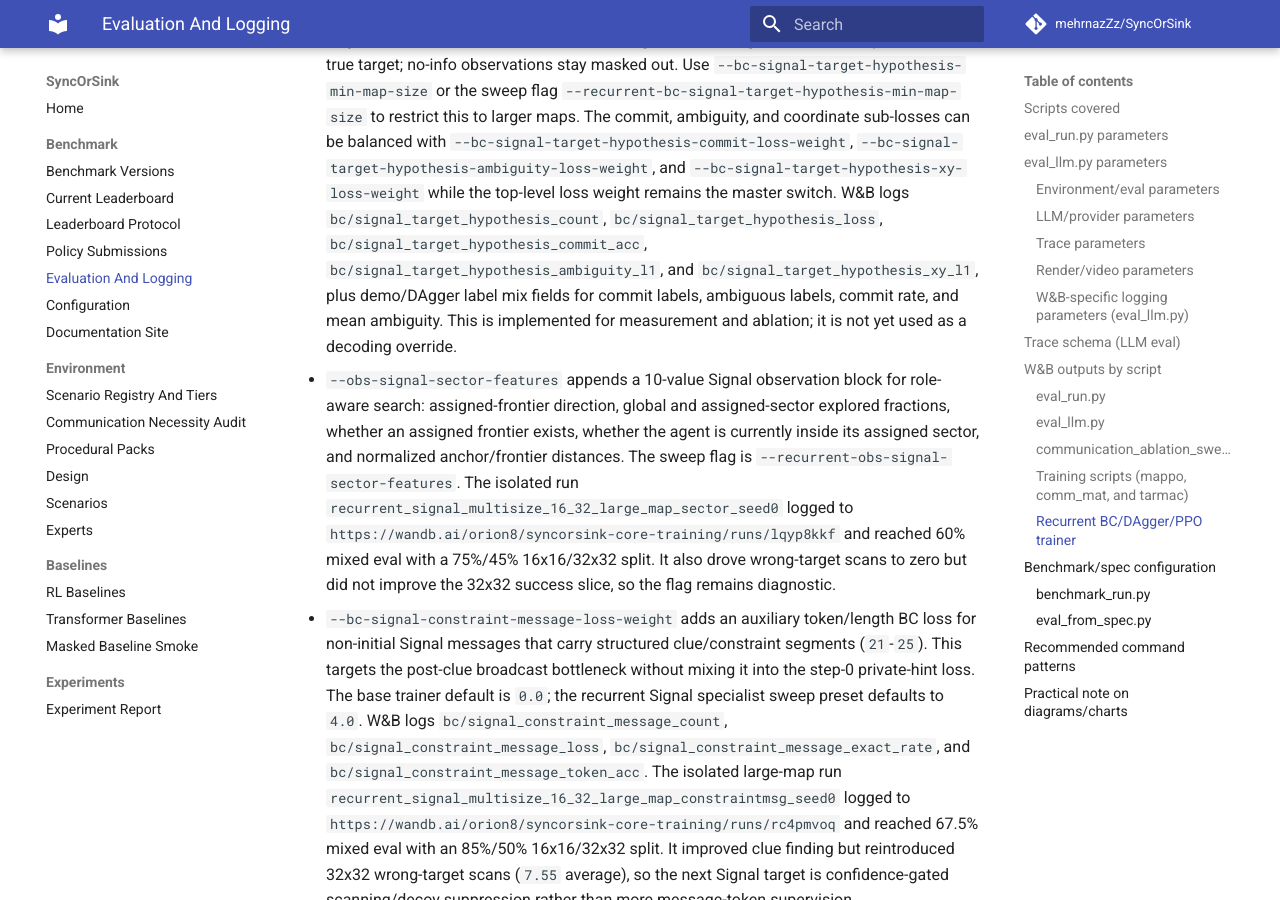
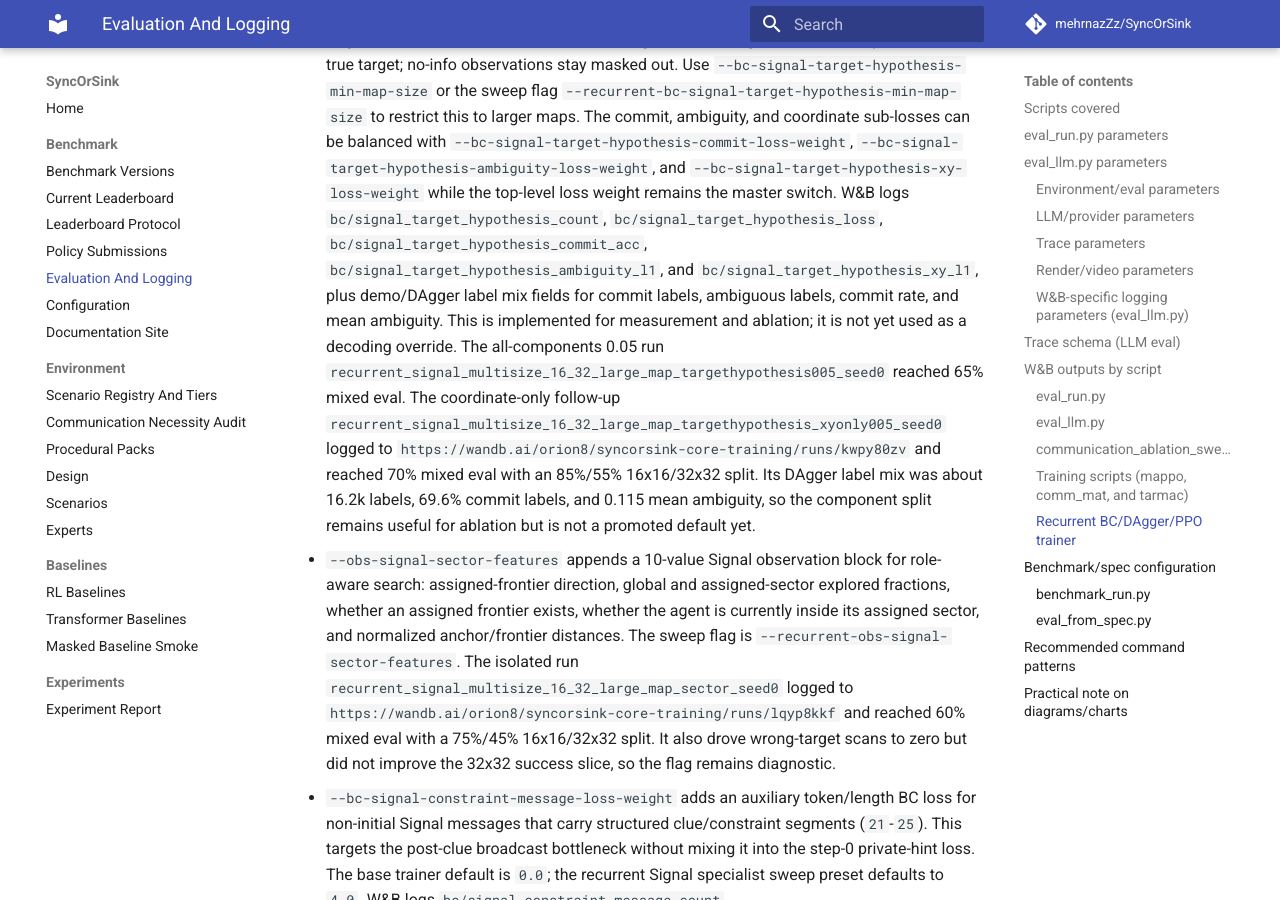
Before and after one commit to mehrnazZz/SyncOrSink, an MkDocs documentation site: the page built from docs/eval_and_logging.md, in a window 1280 px wide and 900 px high, scrolled down 15807 px. Built offline with MkDocs 1.6.1 and Material for MkDocs 9.7.7, drawn with Linux system fonts in a browser that asks for light colours; comment, search, counter and statistics services are not loaded.

Commit message:
Record Signal target hypothesis xy-only ablation

```diff
--- a/docs/eval_and_logging.md
+++ b/docs/eval_and_logging.md
@@ -596,7 +596,14 @@ Large-map Signal Hunt search auxiliary:
   `bc/signal_target_hypothesis_xy_l1`, plus demo/DAgger label mix fields for
   commit labels, ambiguous labels, commit rate, and mean ambiguity. This is
   implemented for measurement and ablation; it is not yet used as a decoding
-  override.
+  override. The all-components 0.05 run
+  `recurrent_signal_multisize_16_32_large_map_targethypothesis005_seed0` reached
+  65% mixed eval. The coordinate-only follow-up
+  `recurrent_signal_multisize_16_32_large_map_targethypothesis_xyonly005_seed0`
+  logged to `https://wandb.ai/orion8/syncorsink-core-training/runs/kwpy80zv` and
+  reached 70% mixed eval with an 85%/55% 16x16/32x32 split. Its DAgger label mix
+  was about 16.2k labels, 69.6% commit labels, and 0.115 mean ambiguity, so the
+  component split remains useful for ablation but is not a promoted default yet.
 - `--obs-signal-sector-features` appends a 10-value Signal observation block for
   role-aware search: assigned-frontier direction, global and assigned-sector
   explored fractions, whether an assigned frontier exists, whether the agent is
```
